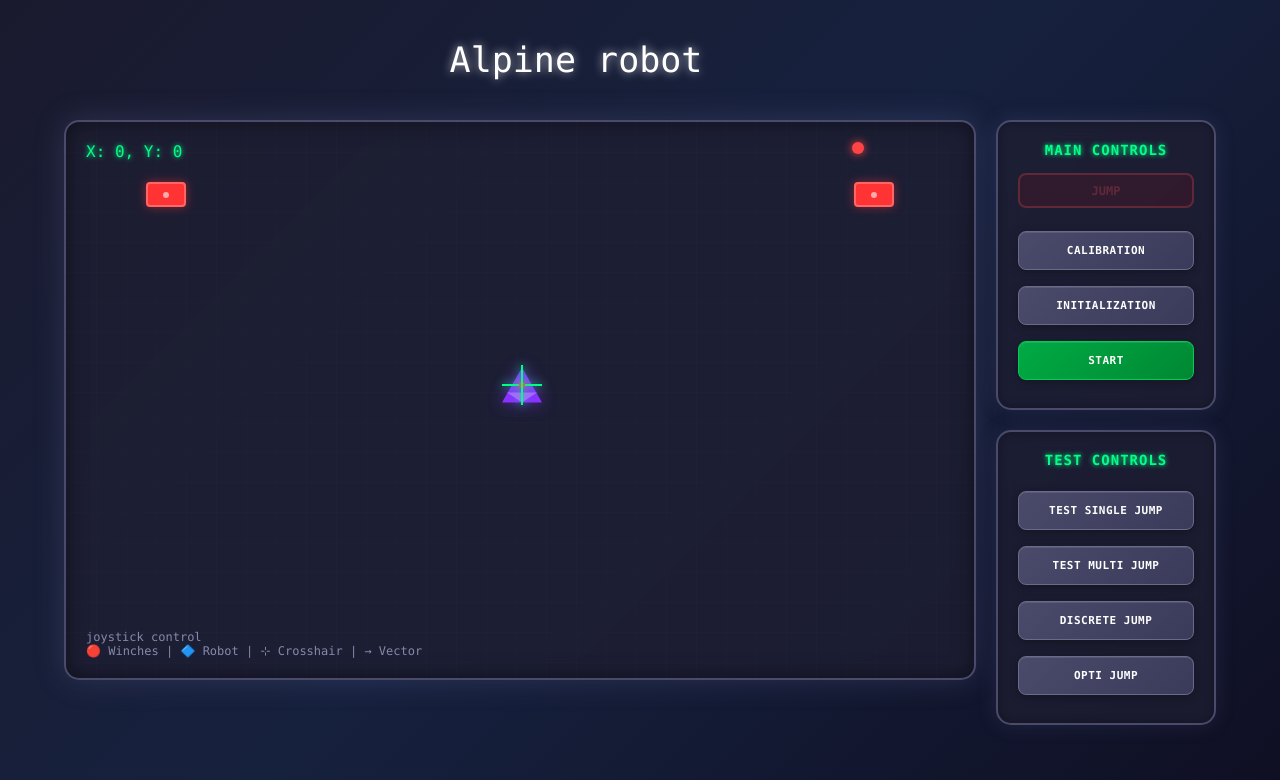
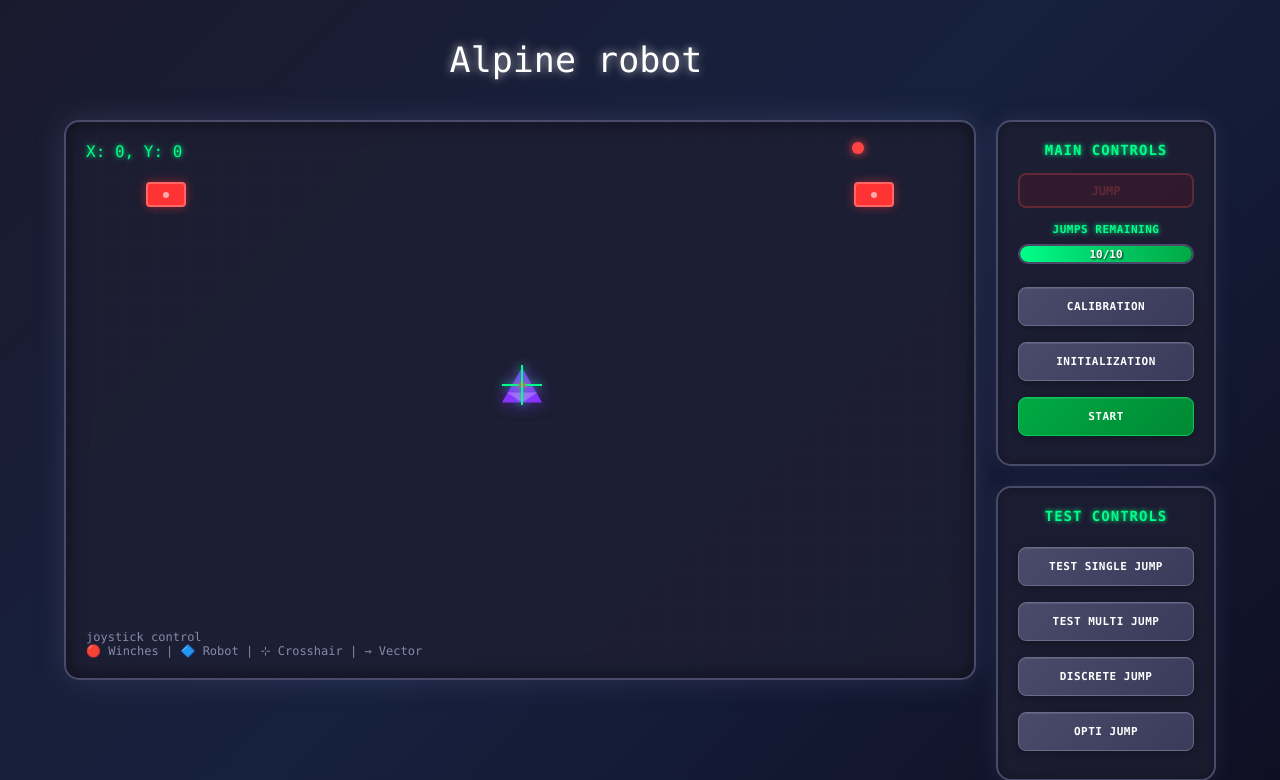
Before and after one commit to RubenMalacarne/webapp_robot_gui, a Flask app: page /alpine.html in a window 1280 px wide. Shown: the top 780 px of the page. Run offline with Flask 3, Linux system fonts and the light colour scheme; some libraries are stand-ins or nearby versions.

Commit message:
add the slider bar, there are some bugs (qunado va a 0 torna a 10)

```diff
--- a/routes/handler_alpine.py
+++ b/routes/handler_alpine.py
@@ -88,3 +88,15 @@ def init_button_handler(socketio: SocketIO):
         socketio.emit('jump_indicator', {
             'jumping': is_jumping
         }, broadcast=True)
+
+    # Gestione salti rimanenti
+    @socketio.on('jumps_remaining')
+    def handle_jumps_remaining(data):
+        node = clients.get(request.sid, 'unknown')
+        total = data.get('total', 10)
+        remaining = data.get('remaining', 10)
+        log.info(f"Salti rimanenti da {node}: {remaining}/{total}")
+        socketio.emit('jumps_remaining', {
+            'total': total,
+            'remaining': remaining
+        }, broadcast=True)
--- a/static/css/style.css
+++ b/static/css/style.css
@@ -789,3 +789,62 @@ iframe {
   box-shadow: 0 0 15px rgba(255, 68, 68, 0.8);
   transform: scale(1.1);
 }
+
+/* Jumps Remaining Bar */
+.jumps-remaining-container {
+  margin-bottom: 15px;
+}
+
+.jumps-remaining-label {
+  color: #00ff88;
+  font-size: 11px;
+  font-weight: bold;
+  text-transform: uppercase;
+  letter-spacing: 0.5px;
+  margin-bottom: 8px;
+  text-align: center;
+  text-shadow: 0 0 5px #00ff88;
+}
+
+.jumps-remaining-bar {
+  position: relative;
+  width: 100%;
+  height: 20px;
+  background: rgba(20, 20, 40, 0.8);
+  border: 2px solid #4a4a6a;
+  border-radius: 10px;
+  overflow: hidden;
+  box-shadow: inset 0 2px 4px rgba(0, 0, 0, 0.3);
+}
+
+.jumps-remaining-fill {
+  width: 100%;
+  height: 100%;
+  background: linear-gradient(90deg, #00ff88 0%, #00cc66 50%, #00aa44 100%);
+  border-radius: 8px;
+  transition: width 0.3s ease;
+  box-shadow: 0 0 10px rgba(0, 255, 136, 0.5);
+}
+
+.jumps-remaining-fill.low {
+  background: linear-gradient(90deg, #ffaa00 0%, #ff8800 50%, #ff6600 100%);
+  box-shadow: 0 0 10px rgba(255, 170, 0, 0.5);
+}
+
+.jumps-remaining-fill.critical {
+  background: linear-gradient(90deg, #ff4444 0%, #cc3300 50%, #aa2200 100%);
+  box-shadow: 0 0 10px rgba(255, 68, 68, 0.5);
+}
+
+.jumps-remaining-text {
+  position: absolute;
+  top: 50%;
+  left: 50%;
+  transform: translate(-50%, -50%);
+  color: white;
+  font-size: 11px;
+  font-weight: bold;
+  text-shadow: 1px 1px 2px rgba(0, 0, 0, 0.8);
+  pointer-events: none;
+  z-index: 10;
+}
--- a/static/js/script_alpine.js
+++ b/static/js/script_alpine.js
@@ -11,6 +11,8 @@
         const distanceVector  = document.getElementById('distanceVector');
         const distanceLabel   = document.getElementById('distanceLabel');
         const jumpIndicator   = document.getElementById('jumpIndicator');
+        const jumpsRemainingFill = document.getElementById('jumpsRemainingFill');
+        const jumpsRemainingText = document.getElementById('jumpsRemainingText');
 
         // Inizializza Socket.IO
         const socket = io();
@@ -32,6 +34,31 @@
                 jumpIndicator.classList.remove('active');
                 console.log('🦘 Jump indicator disattivato');
             }
+        });
+
+        // Listener per i salti rimanenti
+        socket.on('jumps_remaining', (data) => {
+            const totalJumps = data.total || 10;
+            const remainingJumps = data.remaining || 10;
+            const percentage = (remainingJumps / totalJumps) * 100;
+
+            // Aggiorna il testo
+            jumpsRemainingText.textContent = `${remainingJumps}/${totalJumps}`;
+
+            // Aggiorna la larghezza della barra
+            jumpsRemainingFill.style.width = `${percentage}%`;
+
+            // Rimuovi tutte le classi di stato
+            jumpsRemainingFill.classList.remove('low', 'critical');
+
+            // Aggiungi classe appropriata in base alla percentuale
+            if (percentage <= 20) {
+                jumpsRemainingFill.classList.add('critical');
+            } else if (percentage <= 50) {
+                jumpsRemainingFill.classList.add('low');
+            }
+
+            console.log(`Salti rimanenti: ${remainingJumps}/${totalJumps} (${percentage.toFixed(1)}%)`);
         });
 
         // Listener per feedback dai pulsanti (opzionale)
--- a/templates/alpine.html
+++ b/templates/alpine.html
@@ -55,6 +55,13 @@
             <div class="button-group">
                 <h3>Main Controls</h3>
                 <div id="jumpIndicator" class="jump-indicator">JUMP</div>
+                <div class="jumps-remaining-container">
+                    <div class="jumps-remaining-label">Jumps Remaining</div>
+                    <div class="jumps-remaining-bar">
+                        <div class="jumps-remaining-fill" id="jumpsRemainingFill"></div>
+                        <div class="jumps-remaining-text" id="jumpsRemainingText">10/10</div>
+                    </div>
+                </div>
                 <button class="control-button" id="calibration">Calibration</button>
                 <button class="control-button" id="initialization">Initialization</button>
                 <button class="control-button start" id="startStop">Start</button>
```
Also changed, not shown: test_ros2_socket/ros2_socektio_alpine_new.py (+56 -1 lines).
